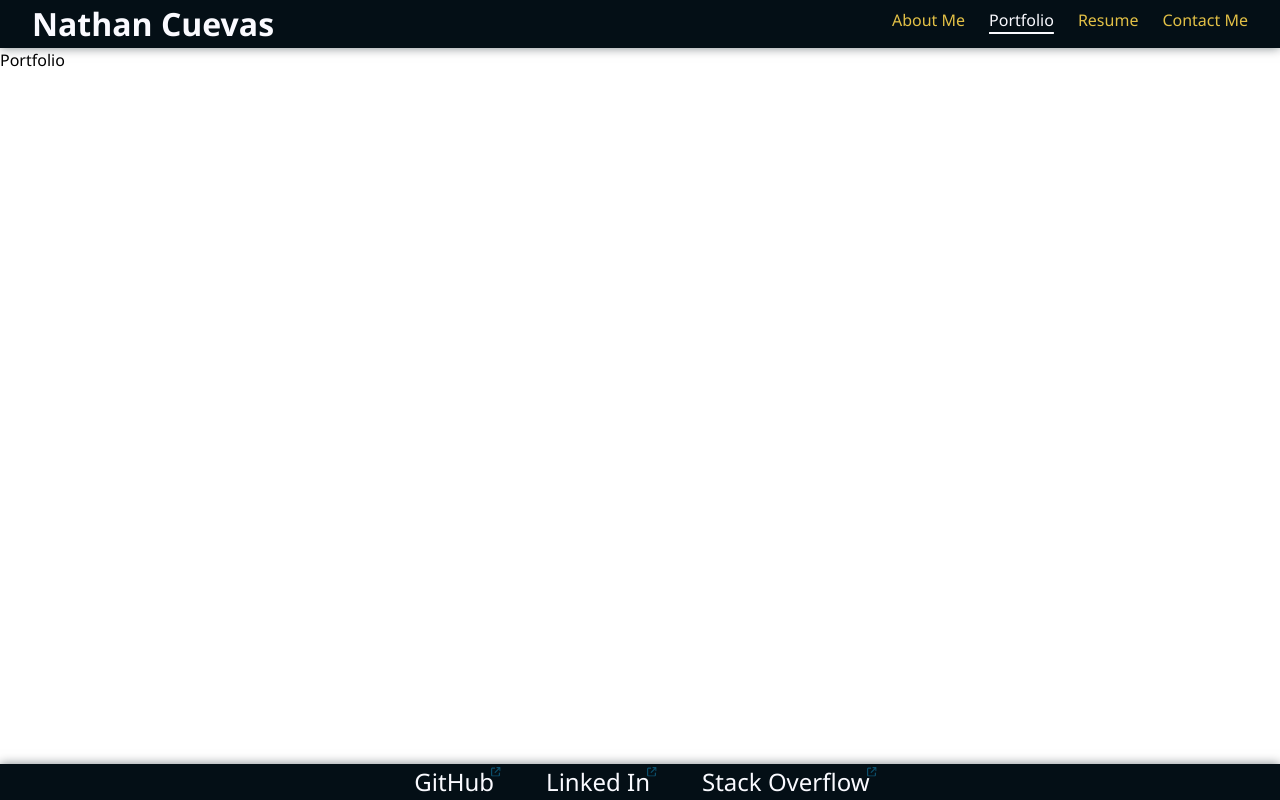
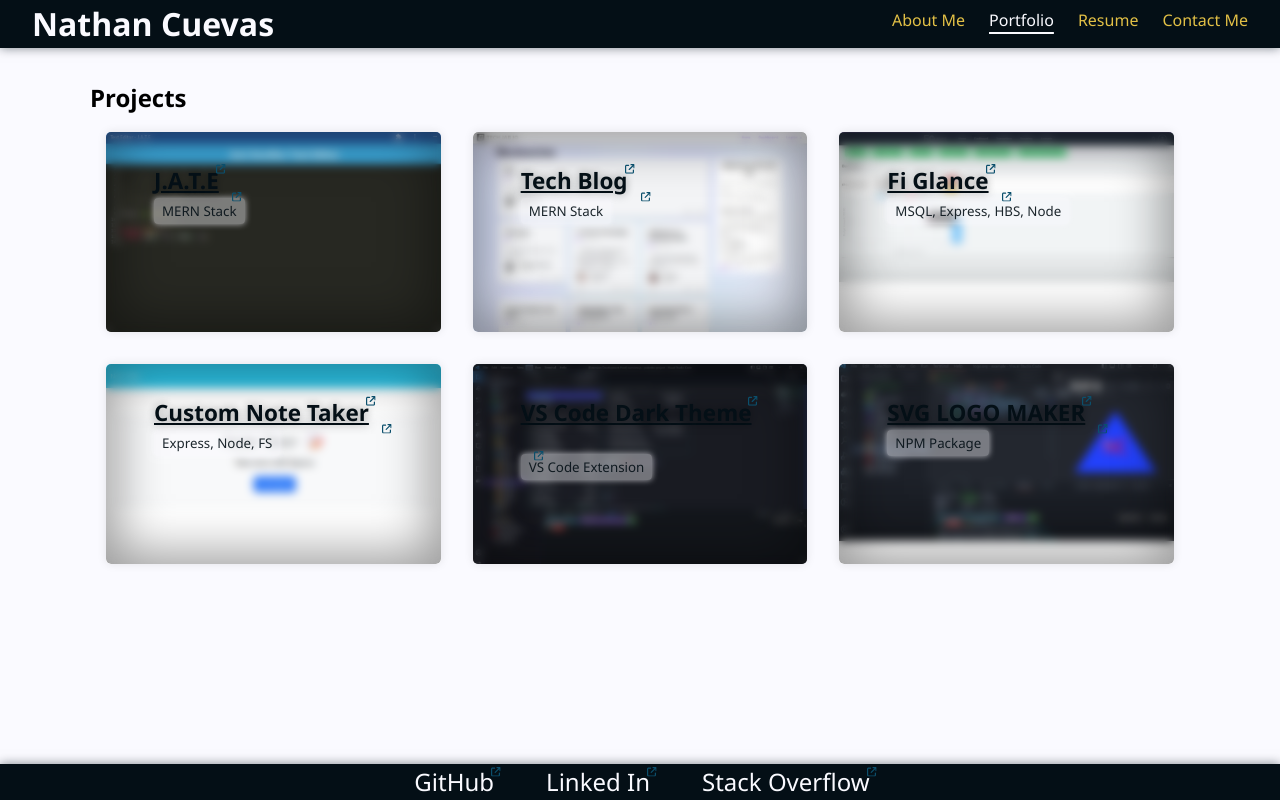
Before and after one commit to NateAyye/react-portfolio, a React (Create React App) app: page / in a window 1280 px wide. Both pictures are taken after a click on the button "Portfolio". Built offline with nearby package versions, Linux system fonts and the light colour scheme; a web font is replaced by a local one.

Commit message:
Created the Project Component and used it in the Portfolio page to render out all the projects defined in the config/constants.js file

```diff
--- /dev/null
+++ b/src/components/Project/index.js
@@ -0,0 +1,23 @@
+import './styles.css';
+
+function Project({ project }) {
+  return (
+    <div className='projects__card'>
+      <img alt={`${ project.title } github project`} src={project.image} />
+      <div className='project__details'>
+        <a href={project.site ?? '#'} target='_blank' rel='noreferrer' className='project__title' >
+          <h3>{project.title}</h3>
+        </a>
+        <a href={project.link} target='_blank' rel='noreferrer'>
+          <i className="nf nf-fa-github_alt"></i>
+        </a>
+        <br />
+        {project.stack && (
+          <small>{project.stack}</small>
+        )}
+      </div>
+    </div>
+  )
+}
+
+export default Project;
--- /dev/null
+++ b/src/components/Project/styles.css
@@ -0,0 +1,71 @@
+.projects__card {
+  position: relative;
+  overflow: hidden;
+  min-width: 300px;
+  height: 200px;
+  background-color: #fff;
+  border-radius: 5px;
+  box-shadow: 0 0 10px rgba(0, 0, 0, 0.1);
+  padding: 1rem;
+  margin: 1rem;
+  display: flex;
+  flex-direction: column;
+  justify-content: space-between;
+  transition: all 0.3s ease-in-out;
+}
+
+.projects__card .project__details {
+  position: absolute;
+  inset: 0;
+  padding: 2rem 3rem;
+  box-shadow: inset 0 0 50px 10px rgba(0, 0, 0, 0.4);
+  backdrop-filter: blur(5px);
+  transition: all 0.3s ease-in-out;
+}
+.projects__card .project__details:hover {
+  backdrop-filter: blur(0);
+}
+.projects__card .project__details a.project__title {
+  font-size: 1.2rem;
+  font-weight: 700;
+  display: inline-block;
+  text-shadow: 0 0 10px rgba(0, 0, 0, 0.4);
+  color: hsla(var(--black), 1);
+  transition: all 0.3s ease-in-out;
+}
+
+.project__details small {
+  color: hsla(var(--black), 0.9);
+  box-shadow: 0 0 6px hsla(var(--white), 0.7);
+  background-color: hsla(var(--white), 0.4);
+  padding: 0.25rem 0.5rem;
+  border-radius: 0.25rem;
+}
+
+.project__details a:not([class]) {
+  display: inline-block;
+  cursor: pointer;
+  margin-left: 1rem;
+  font-size: 1.5rem;
+  color: hsla(var(--gold), 1);
+  border-radius: 5px;
+  text-decoration: none;
+  font-weight: 700;
+  text-shadow: 0 0 10px rgba(0, 0, 0, 0.4);
+  transition: all 0.3s ease-in-out;
+}
+.project__details a:hover {
+  scale: 1.1;
+}
+.project__details a[target='_blank']:not([class]):visited {
+  color: hsla(var(--gold), 1);
+}
+
+.projects__card:hover {
+  scale: 0.98;
+}
+.projects__card img {
+  position: absolute;
+  inset: 0;
+  object-fit: fill;
+}
--- a/src/index.css
+++ b/src/index.css
@@ -26,6 +26,7 @@
   display: flex;
   flex-direction: column;
   min-height: 100vh;
+  background-color: hsla(var(--white), 1);
 }
 
 .App main {
--- a/src/pages/AboutMe.js
+++ /dev/null
@@ -1,31 +0,0 @@
-import Hero from "../components/Hero";
-
-function AboutMe() {
-  return (
-    <>
-      <Hero />
-      <section id='main'>
-        <section>
-          <h2>My Story</h2>
-          <p>Over the past year, I've developed a strong passion for coding and software development. It all began with my journey into C#, where I started crafting games using <a href="https://unity.com/" rel="noreferrer" target="_blank">Unity</a> and <a href="https://www.unrealengine.com/en-US" target="_blank" rel='noreferrer'>Unreal</a>. That led me to dig deeper into the mechanics of code and how computers handle it. This curiosity drove me to enroll in the online Harvard CS50 Course, which really opened my eyes to what's happening beneath the surface of the code I write.</p>
-          <br />
-          <p>When it came time for the final project in the CS50 Course, I decided to take on the challenge of creating a website. Looking back, it might not have been the easiest choice, as I had only about a month of experience with JavaScript, CSS, and HTML. Plus, I jumped headfirst into using <a target="_blank" rel="noreferrer" href="https://nextjs.org/">Next.js</a>, even though I didn't have a clue what a REST API was back then. I was incredibly dedicated and spent the entire month focused on building the website, juggling it with other commitments.</p>
-          <br />
-          <p>It took me around a week to figure out that I needed a database to connect user accounts with Next Auth. Luckily, I discovered Supabase, which made setting up the database a lot smoother. But let's be real - it was a bit of a struggle to get there.</p>
-          <br />
-          <p>After a lot of hard work (and trust me, it was a lot), I finally completed a basic version of the project. Seeing my website go live and having friends actually use it with functional user authentication was an amazing feeling. This success fueled my excitement to keep pushing forward.</p>
-          <br />
-          <p>However, I found myself at a crossroads. I wasn't sure where to go next in my coding journey. I turned to YouTube and found some fantastic content creators like Dave Gray, Web Dev Mastery, Clément Mihailescu, and Codevolution. Udemy had some great courses too. But even with these resources, I felt there was more to explore.</p>
-          <br />
-          <p>I started looking into job opportunities in the field and noticed a mix. Some positions required a ton of experience or a degree, while others were open to people with bootcamp experience. I wasn't sure where I stood in relation to bootcamp grads.</p>
-          <br />
-          <p>So, I embarked on a quest to find the right bootcamp for me. After weighing my options for both local and online programs, I settled on the UC Davis Coding Bootcamp. The six-month online format fit perfectly with my work and life schedule, so I decided to dive in.</p>
-          <br />
-          <p>And now, here I am, wrapping up the bootcamp experience. I've absorbed a wealth of knowledge, even though I'll admit that I didn't catch every detail. What I do know is that I understand websites on a much deeper level than I did five months ago. I'm genuinely excited to see where this bootcamp will take me in my coding journey.</p>
-        </section>
-      </section>
-    </>
-  );
-}
-
-export default AboutMe;
--- a/src/pages/Portfolio.js
+++ /dev/null
@@ -1,9 +0,0 @@
-function Portfolio() {
-  return (
-    <section id='main'>
-      Portfolio
-    </section>
-  )
-}
-
-export default Portfolio;
--- /dev/null
+++ b/src/pages/Portfolio/index.js
@@ -0,0 +1,18 @@
+import Project from '../../components/Project';
+import { PROJECTS } from '../../config/constants';
+
+
+function Portfolio() {
+  return (
+    <section style={{ maxWidth: '1100px', margin: '2rem auto' }} id='main'>
+      <h2>Projects</h2>
+      <div style={{ display: 'grid', gridTemplateColumns: 'repeat(auto-fit, minmax(300px, 1fr))' }}>
+        {PROJECTS.map((project) => (
+          <Project key={project.repo} project={project} />
+        ))}
+      </div>
+    </section>
+  )
+}
+
+export default Portfolio;
```
